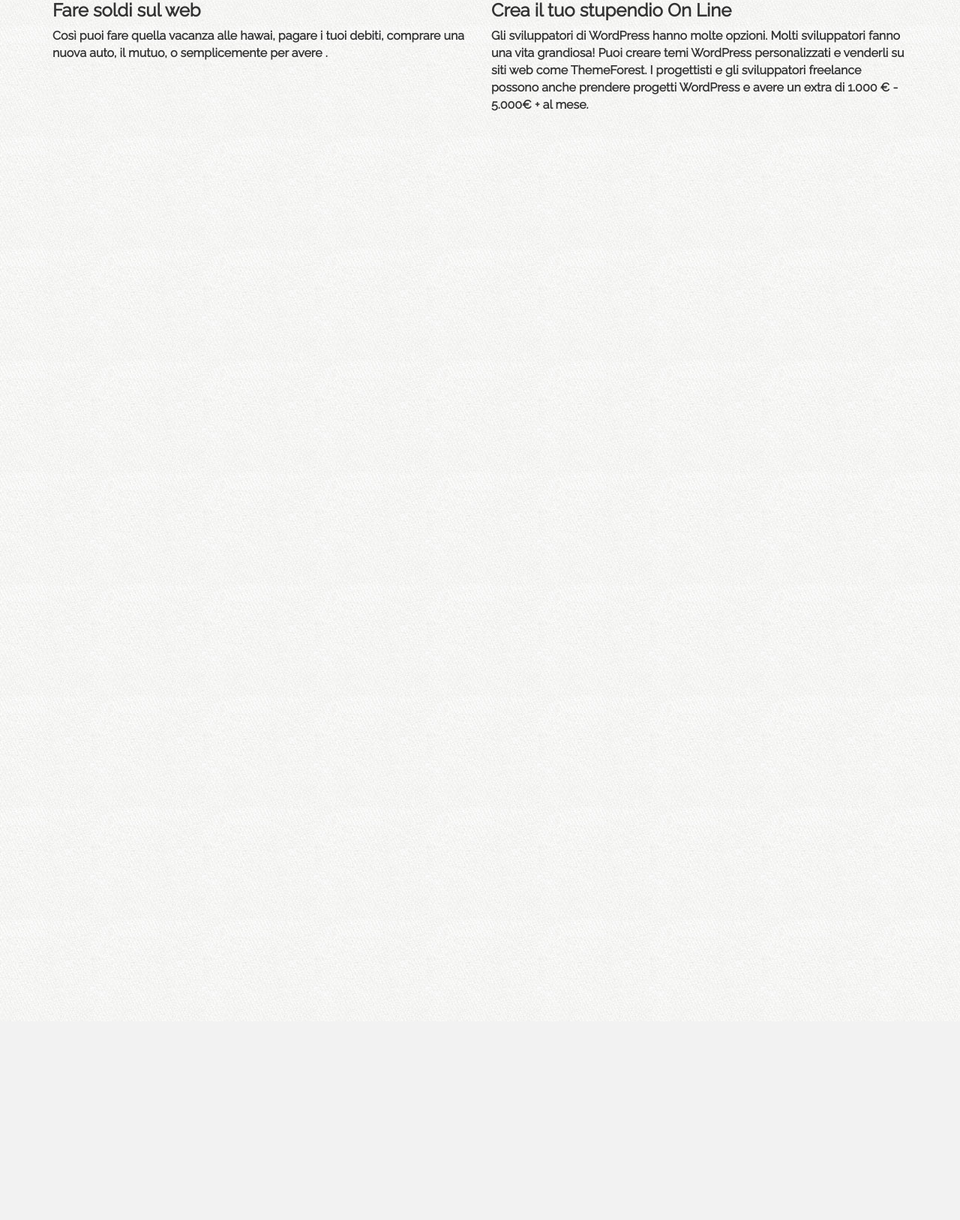
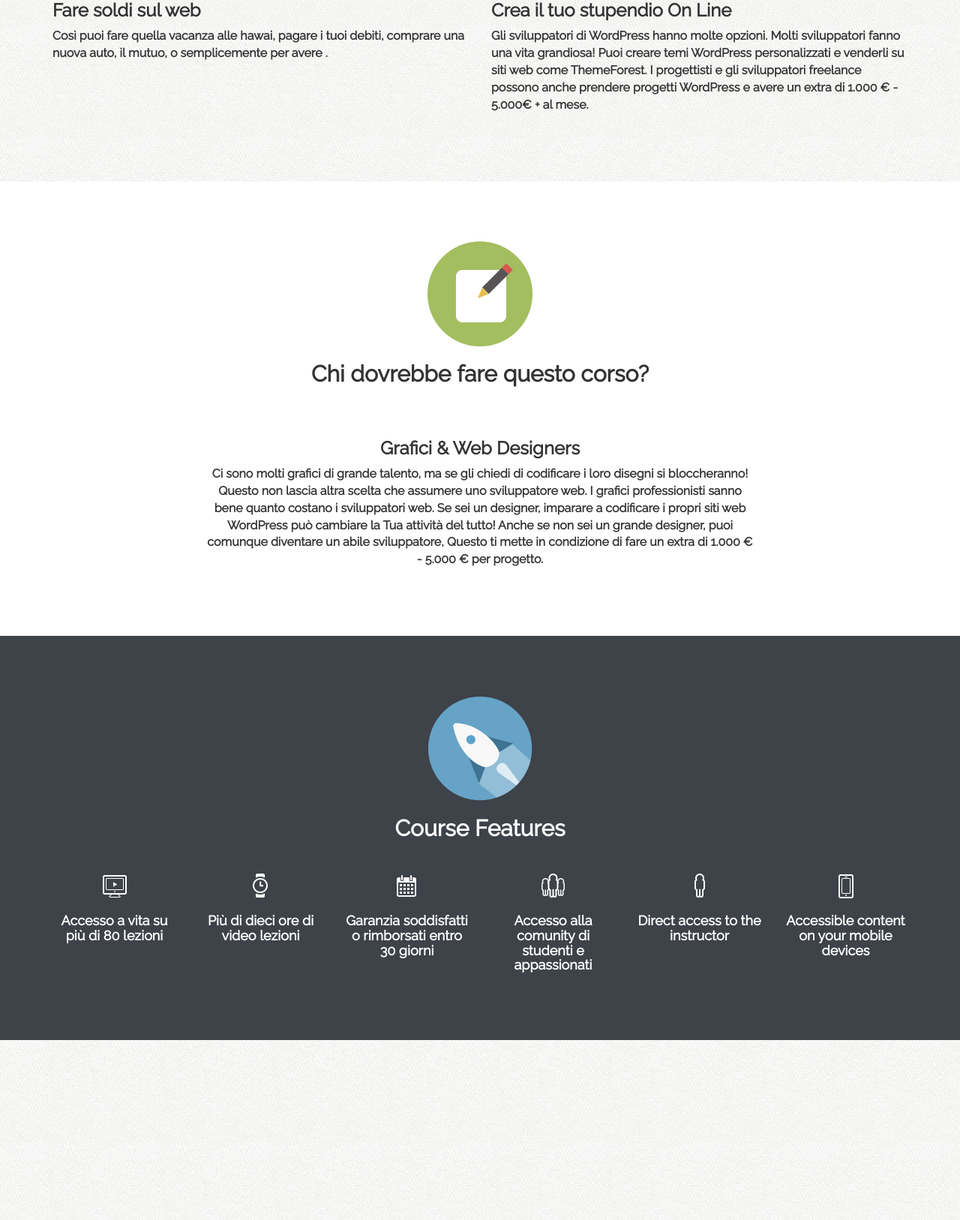
Before and after one commit to vincenzo85/B2W-Final-Course-Files, a PHP site: page / in a window 1280 px wide. Shown: the part 1135-2762 px from the top of the page at 75% size. Before the commit the page ends 2497 px from the top, so only its background shows below. Run offline with PHP 8.4, Linux system fonts and the light colour scheme; some libraries are stand-ins or nearby versions; some web fonts are replaced.

Commit message:
who beneficts and course features

```diff
--- a/F - Esercitazione/assets/css/custom.css
+++ b/F - Esercitazione/assets/css/custom.css
@@ -194,3 +194,29 @@ section h3 {
 	text-rendering: optimizelegibility;
 	font-size: 1.2em;
 }
+#who-benefits {
+	background: white;
+	}
+#course-features
+{
+	background: #3e4249;
+	color:white;
+	text-align:center;
+}
+#project-features {
+	text-align: center;
+}
+
+/* CUSTOM ICON SPRITES */
+i.ci {
+	display: inline-block;
+	height: 40px;
+	width: 40px;
+	background: url('../img/icon-sprite.png') no-repeat;
+}
+.ci.ci-computer{ background-position:0 0;}
+.ci.ci-watch{ background-position:-40px 0;}
+.ci.ci-calendar{ background-position:-80px 0;}
+.ci.ci-community{ background-position:-120px 0;}
+.ci.ci-instructor{ background-position:-160px 0;}
+.ci.ci-device {background-position: -200px 0;}
--- a/F - Esercitazione/index.html
+++ b/F - Esercitazione/index.html
@@ -216,14 +216,57 @@
 
 			</section><!-- boost yout income-->
 			<!-- WHO BENEFITS ================================================================ -->
-	        <section>
-			</section>
+	        <section id="who-benefits">
+				<div class="container">
+					<div class="section-header">
+						<img src="assets/img/icon-pad.png" alt="Pad and pencil">
+						<h2> Chi dovrebbe fare questo corso?</h2>
+						<div class="col-sm-8 col-sm-offset-2">
+							<h3> Grafici &amp; Web Designers </h3>
+							<p> Ci sono molti grafici di grande talento, ma se gli chiedi di codificare i loro disegni si bloccheranno! Questo non lascia altra scelta che assumere uno sviluppatore web. I grafici professionisti sanno bene quanto costano i sviluppatori web.
+								Se sei un designer, imparare a codificare i propri siti web WordPress può cambiare la <strong> Tua attività </strong> del tutto! Anche se non sei un grande designer, puoi comunque diventare un abile sviluppatore, Questo ti mette in condizione di fare un extra di 1.000 € - 5.000 € per progetto.</p>
+						</div> <!-- row -->
+					</div> <!-- section header -->
+				</div><!-- container -->
+			</section> <!-- who benefits -->
 			<!-- COURSE FEATURES ================================================================ -->
-	        <section>
-			</section>
+	        <section id="course-features">
+				<div class="container">
+					<div class="section-header">
+						<img src="assets/img/icon-rocket.png"alt="rocket">
+						<h2> Course Features</h2>
+						<div class="row">
+							<div class="col-sm-2">
+								<i class="ci ci-computer"></i>
+								<h4> Accesso a vita su più di 80 lezioni</h4>
+							</div> <!-- col -->
+							<div class="col-sm-2">
+								<i class="ci ci-watch"></i>
+								<h4> Più di dieci ore di video lezioni</h4>
+							</div> <!-- col -->
+							<div class="col-sm-2">
+								<i class="ci ci-calendar"></i>
+								<h4>Garanzia soddisfatti o rimborsati entro 30 giorni</h4>
+							</div> <!-- col -->
+							<div class="col-sm-2">
+								<i class="ci ci-community"></i>
+								<h4>Accesso alla comunity di studenti e appassionati</h4>
+							</div> <!-- col -->
+							<div class="col-sm-2">
+								<i class="ci ci-instructor"></i>
+								<h4>Direct access to the instructor</h4>
+							</div><!-- end col -->
+
+							<div class="col-sm-2">
+								<i class="ci ci-device"></i>
+								<h4>Accessible content on your mobile devices</h4>
+							</div><!-- end col -->
+						</div> <!-- row -->
+					</div> <!-- section-header -->
+				</div>
+			</section> <!-- course features -->
 			<!-- PROJECT FEATURES ================================================================ -->
-	        <section>
-			</section>
+
 			<!-- VIDEO FEATURES ================================================================ -->
 	        <section>
 			</section>
```
